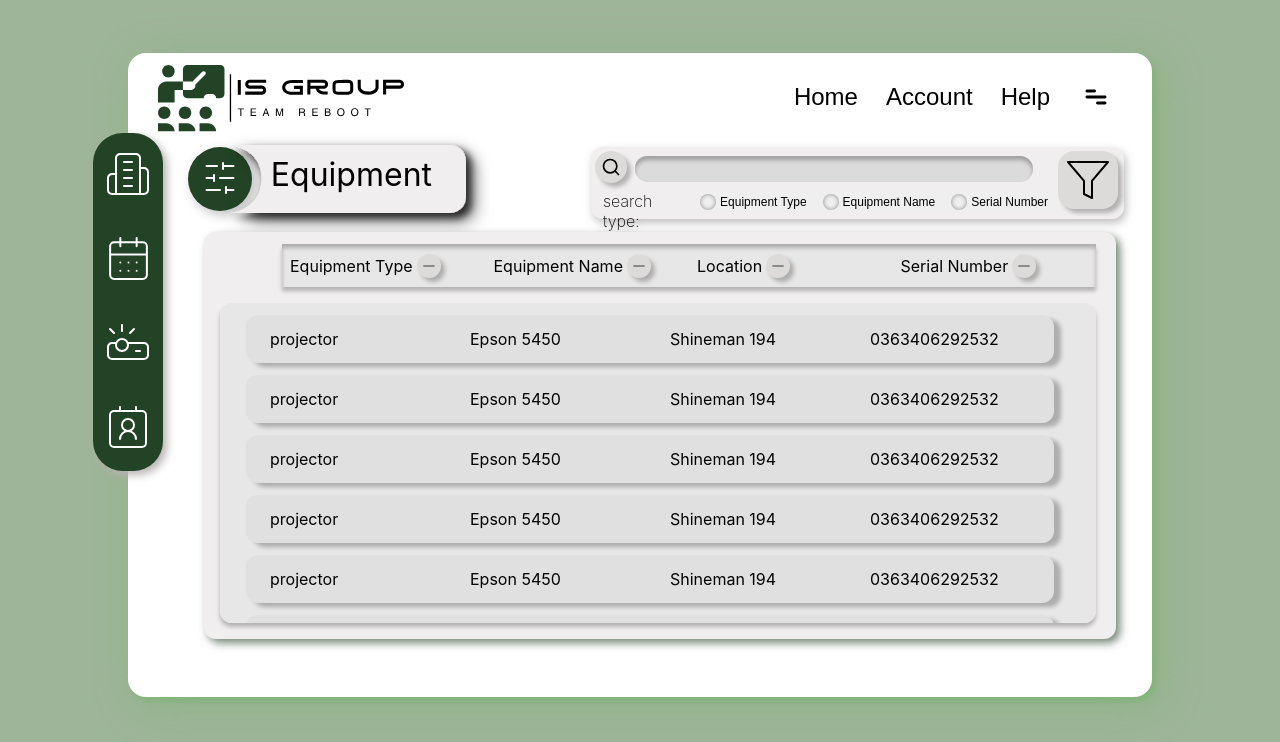
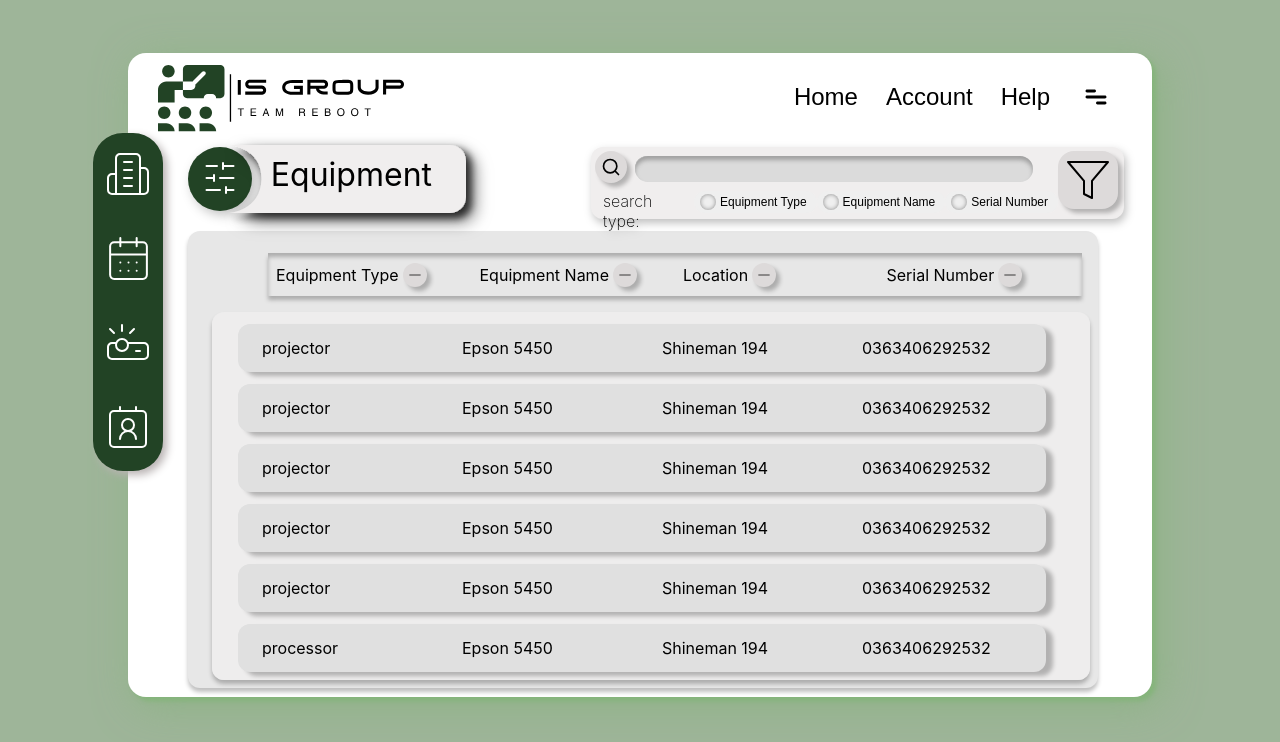
Before and after one commit to pman1015/preventative-maintance-stack, a React (Create React App) app in the folder front-end/preventative-maintenance/: page /equipment in a window 1280 px wide. Shown: the top 742 px of the page. Built offline with nearby package versions, Linux system fonts and the light colour scheme.

Commit message:
updated Equipment inventory to use Scroll pane component

```diff
--- a/front-end/preventative-maintenance/src/assets/components/ScrollPane/ScrollPane.css
+++ b/front-end/preventative-maintenance/src/assets/components/ScrollPane/ScrollPane.css
@@ -12,6 +12,7 @@
     width: calc( 100% - 56px);
     margin-left: 48px;
     margin-top: 8px;
+    margin-bottom: 8px;
     margin-right: auto;
 }
 
--- a/front-end/preventative-maintenance/src/pages/equipment/components/EquipmentInventory.jsx
+++ b/front-end/preventative-maintenance/src/pages/equipment/components/EquipmentInventory.jsx
@@ -1,5 +1,6 @@
 import React, {useEffect, useState} from "react";
 import DropDown from "../../../assets/components/Dropdown/Dropdown";
+import ScrollPane from "../../../assets/components/ScrollPane/ScrollPane";
 import * as svgs from "./equipmentSVGs";
 
 function EquipmentInventory() {
@@ -12,16 +13,45 @@ function EquipmentInventory() {
 	const [activeSort, setActiveSort] = useState({label: "", state: ""});
 	//Sample data to return from a DB call
 	const inventory = require("../../../assets/testData/equipmentData.json");
-	return (
-		<div className="equipment_page_inventory_container">
+	const loadHeader = (
 		<div className="equipment_page_inventory_header">
 			{headerLabels.map((item) =>
 				EquipmentSortCard(item, activeSort, setActiveSort)
 			)}
 		</div>
-			<div className="equipment_page_inventory_scrollpane">
-				{inventory.items.map((item) => EquipmentInventoryCard(item))}
-			</div>
+	);
+	const [cards, setCards] = useState([]);
+	useEffect(() => {
+		let cardsToAdd = [];
+		inventory.items.forEach((item) => {
+			cardsToAdd.push(<EquipmentInventoryCard item={item} />);
+		});
+		setCards(cardsToAdd);
+	}, []);
+
+	return (
+		<>
+			<ScrollPane
+				width="910"
+				height="457"
+				header={
+					<EquipmentSortHeader
+						headerLabels={headerLabels}
+						activeSort={activeSort}
+						setActiveSort={setActiveSort}
+					/>
+				}
+				cards={cards}
+			/>
+		</>
+	);
+}
+function EquipmentSortHeader(props) {
+	return (
+		<div className="equipment_page_inventory_header">
+			{props.headerLabels.map((item) =>
+				EquipmentSortCard(item, props.activeSort, props.setActiveSort)
+			)}
 		</div>
 	);
 }
@@ -79,7 +109,8 @@ const EquipmentSortCard = (label, activeSort, setActiveSort) => {
 	);
 };
 
-const EquipmentInventoryCard = (item) => {
+function EquipmentInventoryCard({item}) {
+	console.log(item);
 	const setExpandedType = (item) => {
 		switch (item.type) {
 			case "projector":
@@ -117,7 +148,6 @@ const EquipmentInventoryCard = (item) => {
 							height="20"
 							selected={query_result.program_version}
 						/>
-
 					</div>
 					<button onClick={() => {}}>
 						<h1>Program Details</h1>
@@ -195,6 +225,6 @@ const EquipmentInventoryCard = (item) => {
 			{expanded ? expanded_card(item) : <></>}
 		</div>
 	);
-};
+}
 
 export default EquipmentInventory;
--- a/front-end/preventative-maintenance/src/pages/equipment/equipmentDesktop/equipmentDesktop.css
+++ b/front-end/preventative-maintenance/src/pages/equipment/equipmentDesktop/equipmentDesktop.css
@@ -186,10 +186,10 @@
     }
 
     .equipment_page_inventory_header {
-        margin-top: 12px;
+        margin-left: 32px;
+        margin-top: 14px;
         display: flex;
         justify-content: space-between;
-        margin-left: 78px;
         width: 814px;
         height: 43px;
         flex-shrink: 0;
```
Lines whose indentation alone changed are shown as unchanged.
